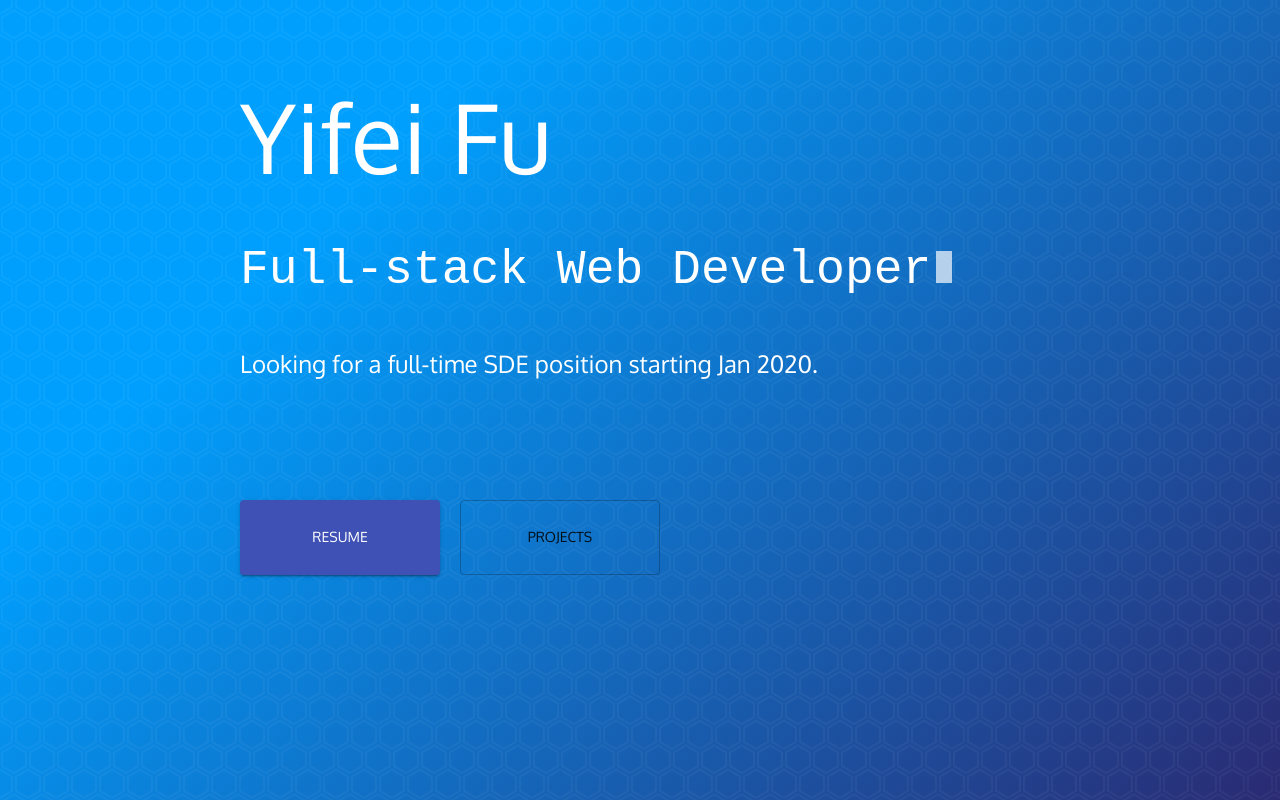
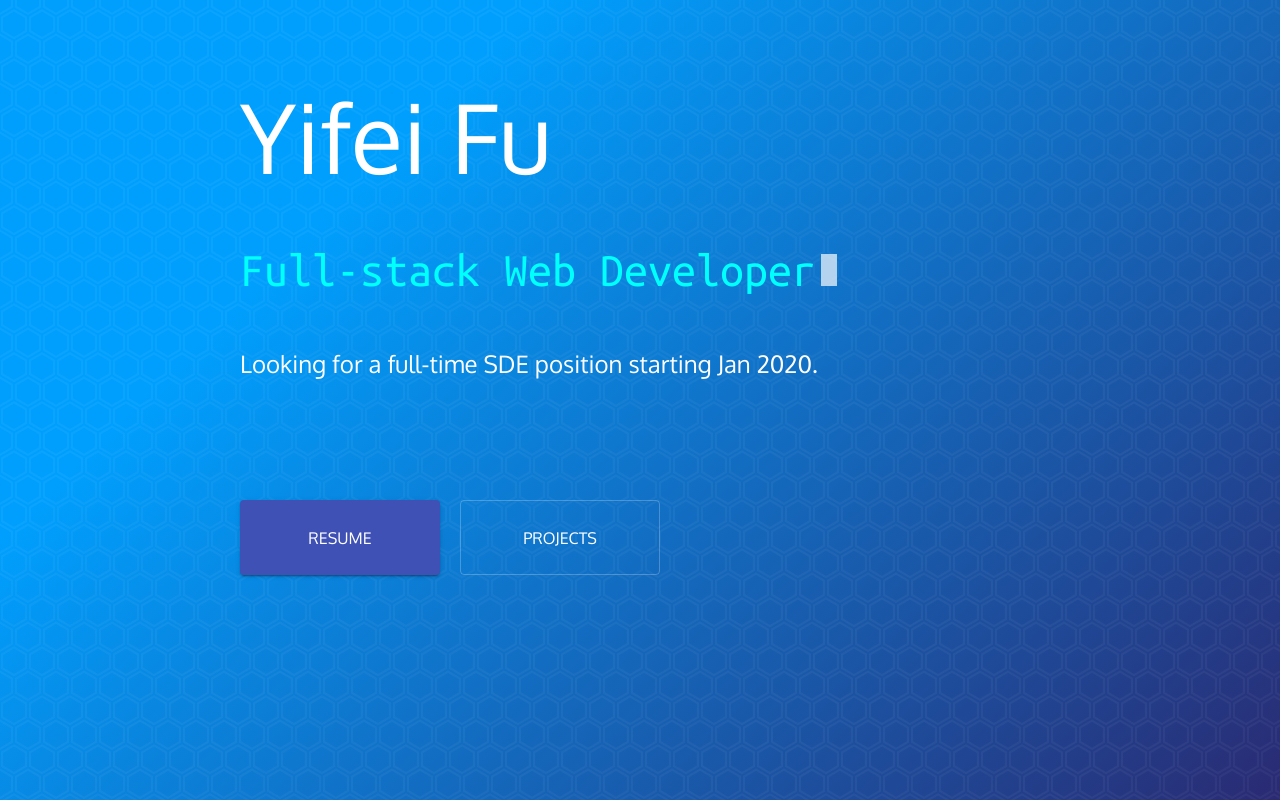
Before and after one commit to yifei-fu/yifei.dev, a React (Create React App) app: page / in a window 1280 px wide. Shown: the top 800 px of the page. Built offline with nearby package versions, Linux system fonts and the light colour scheme.

Commit message:
Update styling in themes and font families.

```diff
--- a/public/index.html
+++ b/public/index.html
@@ -20,9 +20,7 @@
       Learn how to configure a non-root public URL by running `npm run build`.
     -->
     <title>Yifei Fu - Software Development Engineer</title>
-
-    <link rel="stylesheet" href="https://fonts.googleapis.com/css?family=Roboto:300,400,500,700&display=swap" />
-    <link href="https://fonts.googleapis.com/css?family=Oxygen&display=swap" rel="stylesheet">
+    <link href="https://fonts.googleapis.com/css?family=Open+Sans|Oxygen|Ubuntu+Mono&display=swap" rel="stylesheet">
   </head>
   <body>
     <noscript>You need to enable JavaScript to run this app.</noscript>
--- a/src/App.tsx
+++ b/src/App.tsx
@@ -11,17 +11,19 @@ import logo from './logo.svg';
 import Resume from './Resume';
 import Section from './Section';
 import Skills from './Skills';
+import {bodyFontFamily, titleFontFamily} from './theme';
 
-const theme = createMuiTheme({
+export const theme = createMuiTheme({
   palette: {
   },
   typography: {
-    fontFamily: [
-      'Oxygen',
-      'Helvetica',
-      'Arial',
-      'sans-serif',
-    ].join(','),
+    fontFamily: titleFontFamily,
+    body1: {
+      fontFamily: bodyFontFamily,
+    },
+    body2: {
+      fontFamily: bodyFontFamily,
+    },
   },
 });
 
--- a/src/Header.tsx
+++ b/src/Header.tsx
@@ -1,11 +1,24 @@
-import {Button} from '@material-ui/core';
+import {Button, createMuiTheme} from '@material-ui/core';
 import { makeStyles } from '@material-ui/core/styles';
 import Typography from '@material-ui/core/Typography';
+import { ThemeProvider } from '@material-ui/styles';
 import React from 'react';
 import './App.css';
-import './App.css';
 import Cursor from './Cursor';
+import {monospaceFontFamily, titleFontFamily} from './theme';
 import Typewriter from './Typewriter';
+
+const headerTheme = createMuiTheme({
+  palette: {
+    type: 'dark',
+  },
+  typography: {
+    fontFamily: titleFontFamily,
+    button: {
+      fontSize: '1rem',
+    },
+  },
+});
 
 const useStyles = makeStyles({
   root: {
@@ -29,6 +42,7 @@ const useStyles = makeStyles({
     display: 'flex',
     flexDirection: 'column',
     justifyContent: 'center',
+    color: 'white',
   },
   buttons: {
     marginTop: 100,
@@ -39,18 +53,23 @@ const useStyles = makeStyles({
     marginRight: 20,
     marginTop: 20,
   },
+  code: {
+    fontFamily: monospaceFontFamily,
+    color: 'cyan',
+  },
 });
 
 const Header: React.FC = () => {
   const classes = useStyles();
   return (
+    <ThemeProvider theme={headerTheme}>
       <div className={classes.root + ' backgroundGradient'}>
         <div className={classes.container}>
           <Typography className={classes.text} style={{fontWeight: 500}} variant='h1'>
             Yifei Fu
           </Typography>
           <div>
-          <Typography style={{  fontFamily: 'monospace'}} className={classes.text} variant='h3'>
+            <Typography className={classes.text + ' ' + classes.code} variant='h3'>
               <Typewriter/>
               <Cursor/>
             </Typography>
@@ -64,6 +83,7 @@ const Header: React.FC = () => {
           </div>
         </div>
       </div>
+    </ThemeProvider>
   );
 };
 
--- /dev/null
+++ b/src/theme.ts
@@ -0,0 +1,18 @@
+export const titleFontFamily = [
+  'Oxygen',
+  'Helvetica',
+  'Arial',
+  'sans-serif',
+].join(',');
+
+export const bodyFontFamily = [
+  'Open Sans',
+  'Helvetica',
+  'Arial',
+  'sans-serif',
+].join(',');
+
+export const monospaceFontFamily = [
+  'Ubuntu Mono',
+  'monospace',
+].join(',');
```
Lines whose indentation alone changed are shown as unchanged.
